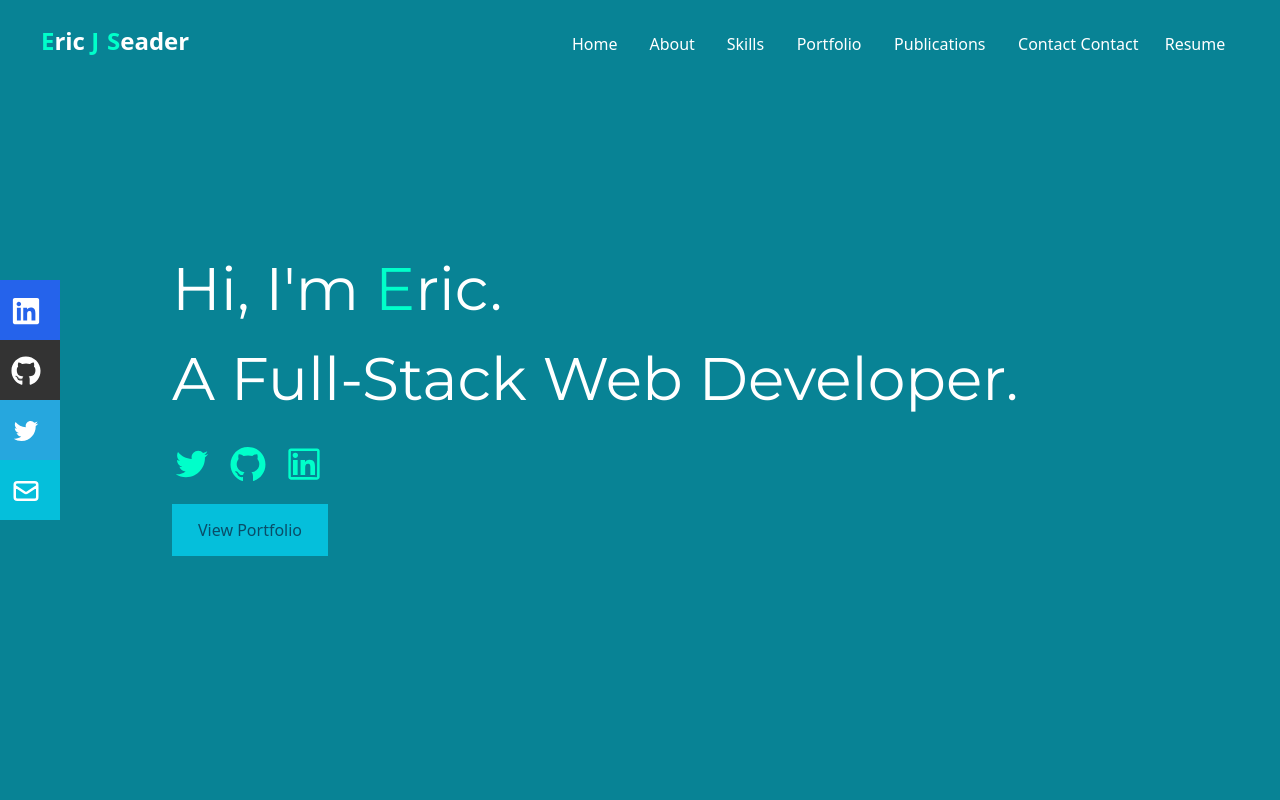
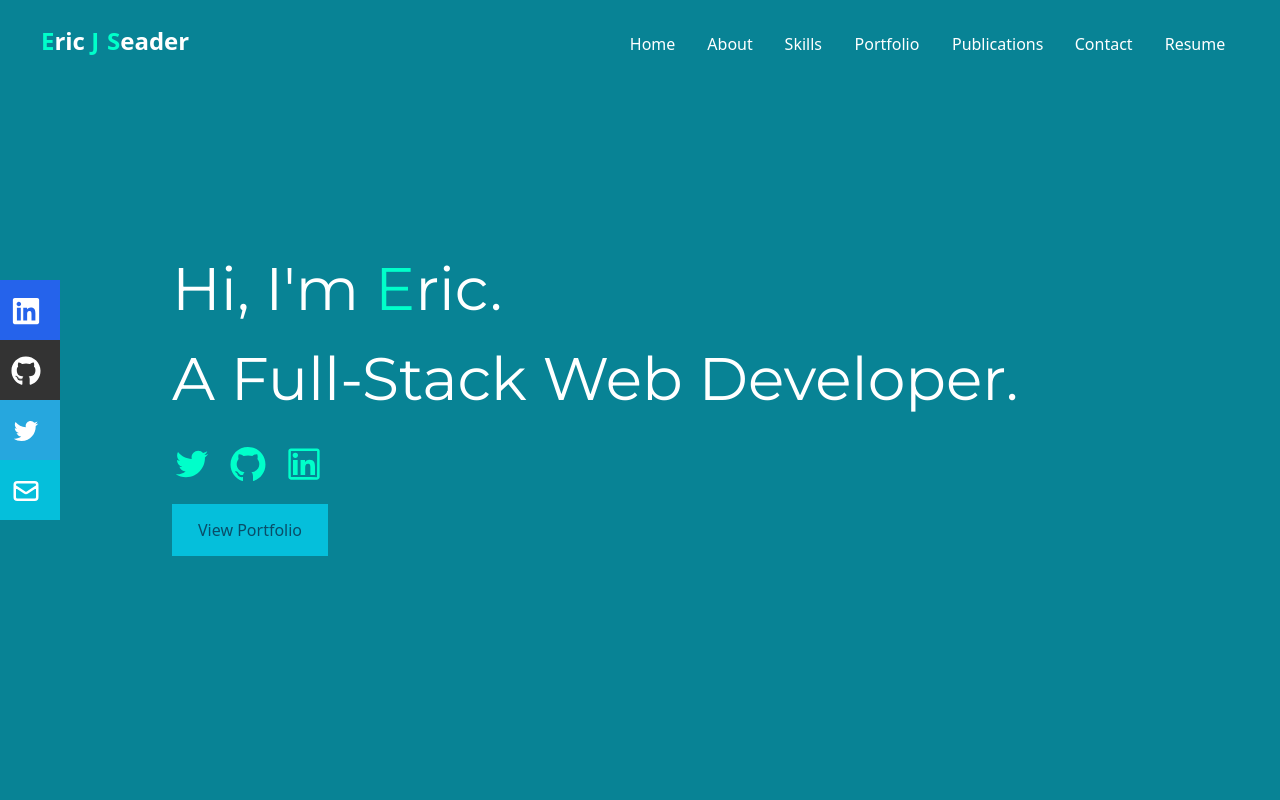
Before and after one commit to ejseader/seader-portfolio-react, a React (Create React App) app: page / in a window 1280 px wide. Shown: the top 800 px of the page. Built offline with nearby package versions, Linux system fonts and the light colour scheme.

Commit message:
fixed header

```diff
--- a/src/components/Header.js
+++ b/src/components/Header.js
@@ -46,7 +46,6 @@ const Header = () => {
           <Link to="contact" smooth={true} duration={500}>
           Contact
         </Link>
-            <a href="/#contact">Contact</a>
           </li>
           <li>
             <a href="./assets/SeaderResume2023.pdf" target="_blank" without rel="noreferrer">
```
